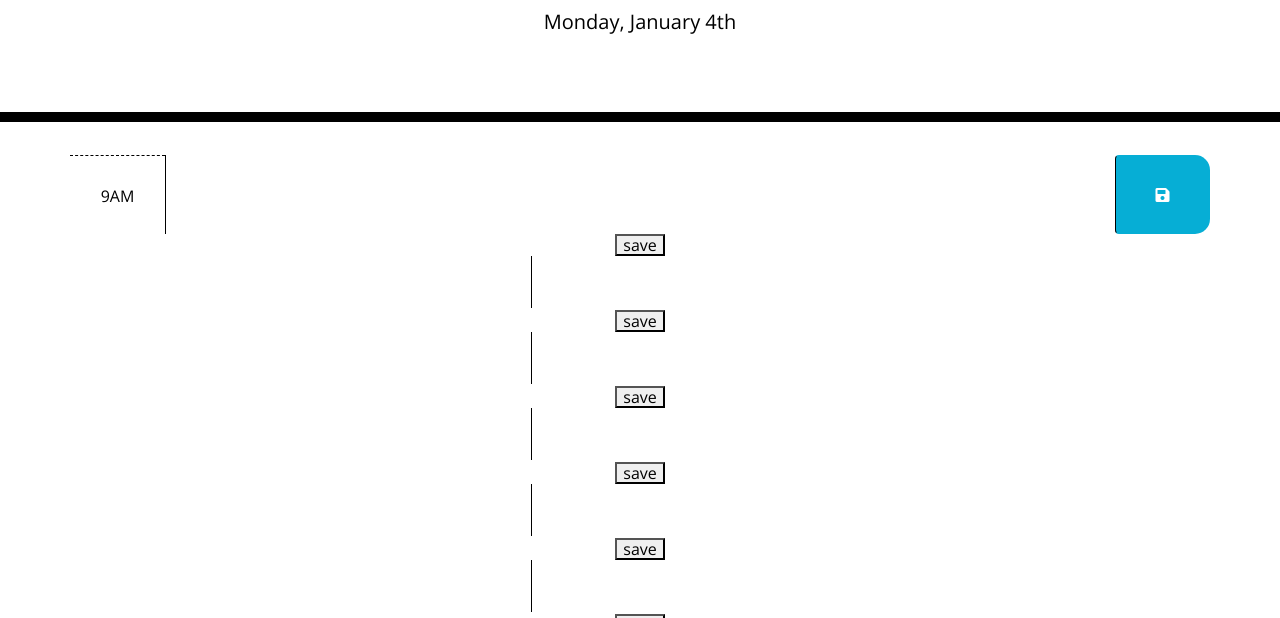
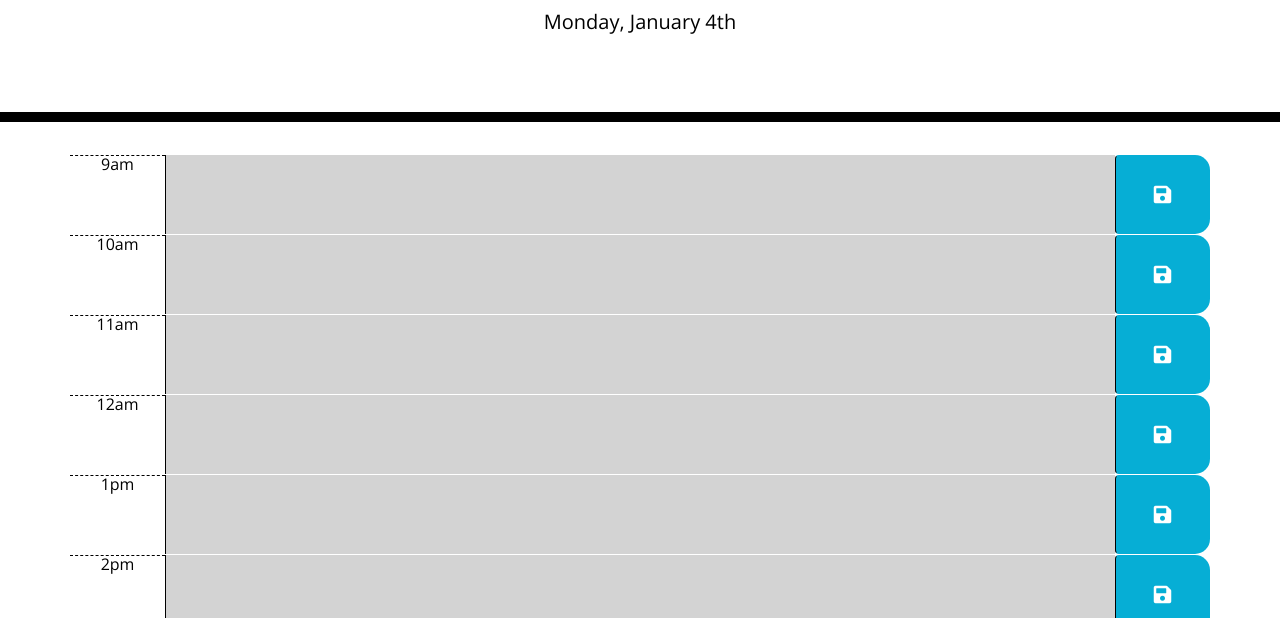
Before and after one commit to anthonyloredo5/Work-Day-Scheduler, a plain HTML site: page index.html in a window 1280 px wide. Shown: the part 182-800 px from the top of the page. Drawn offline with nearby package versions, Linux system fonts and the light colour scheme.

Commit message:
Set past time divs to readonly, resets at 5pm. Saves date to local storage and keeps them in the textbox until resaved

```diff
--- a/index.html
+++ b/index.html
@@ -28,22 +28,11 @@
       <p class="lead">A simple calendar app for scheduling your work day</p>
       <p id="currentDay" class="lead"></p>
     </header>
-    <div id='plannerBlocks' class="container">
+    <section id="plannerBlocks" class="container">
       <!-- Timeblocks go here -->
-      <div id="hour-9" class="row time-block">
-        <div class="col-md-1 hour">
-          9AM
-        </div>
-        <textarea class="col-md-10 description"></textarea>
-        <button class="btn saveBtn col-md-1"><i class="fas fa-save"></i></button>
-      </div>
+    </section>
 
 
-
-
-
-
-    </div>
 
     <script src="https://cdnjs.cloudflare.com/ajax/libs/jquery/3.2.1/jquery.min.js"></script>
     <script src="https://cdnjs.cloudflare.com/ajax/libs/moment.js/2.24.0/moment.min.js"></script>
--- a/script.js
+++ b/script.js
@@ -1,98 +1,101 @@
 //load up html first
-$(document).ready(function(){
+$(document).ready(function () {
+
     console.log('LOADING!!!')
     //get the data with Moment
     console.log(moment().format("dddd, MMMM Do"));
     //put the data on the page
     $("#currentDay").text(moment().format("dddd, MMMM Do"));
-    // add css classes according to the time
     //get current hour
     var currentHour = moment().hours();
     console.log(currentHour);
 
-    //forEach loop over the hour blocks
-    $(".time-block").each(function(){
+    var timeBlockDiv;
+    var timeDiv;
+    var button;
+    var textArea;
 
+    for (let i = 9; i < 18; i++) {
+        console.log('looping ?', i);
 
         //1 Make the piece of html with js
-        var timeBlockDiv = $('<div>')
-        var timeDiv = $('<div>')
-        var button = $('<button>')
-
+        timeBlockDiv = $('<div>');
+        timeDiv = $('<div>');
+        button = $('<button>');
+        textArea = $('<textarea>');
+        var icon = $("<i>");
 
         //2 Dress the html pieces up how u want htem!!
-        timeBlockDiv.addClass('time-block')
-        timeBlockDiv.attr('id', 'hour-')
-
+        timeBlockDiv.addClass('row time-block');
+        timeDiv.addClass('col-md-1 hour');
+        button.addClass('btn saveBtn col-md-1 saveBtn');
+        icon.addClass('fas fa-save');
+        textArea.addClass('col-md-10 description');
+        button.append(icon);
 
         //3 append it to the page!!
 
         // first append all the pieces into the maind timeblocDiv we made
-        timeBlockDiv.append(button, timeDiv)
+        timeBlockDiv.append(timeDiv, textArea, button);
         //finallt take the hwole chunk of html and append it to the page!!
-        //$('#plannerBlocks').append(timeBlockDiv)
+        $('#plannerBlocks').append(timeBlockDiv);
 
-
-    });
-
-    for (let i = 9; i < 18; i++) {
-            console.log('looping ?', i )
-
-        //1 Make the piece of html with js
-        var timeBlockDiv = $('<div>')
-        var timeDiv = $('<div>')
-        var button = $('<button>')
-        var textArea = $('<textarea>')
-        button.text('save')
-        button.attr('name', i)
-
-
-        //2 Dress the html pieces up how u want htem!!
-        timeBlockDiv.addClass('time-block')
-
-        if( i > 12 ) {
-            var num = i - 12
-            timeBlockDiv.attr('id', 'hour-' + num)
-            textArea.attr('id', 'input-' +num)
-        } else {
-            timeBlockDiv.attr('id', 'hour-' + i)
-            textArea.attr('id', 'input-' +i)
+        //creates the time text
+        var num;
+        if (i < 13) {
+            timeDiv.text(i + "am");
+        }
+        else if (i >= 13) {
+            num = i - 12;
+            timeDiv.text(num + "pm");
         }
 
+        //sets the color for all divs based on current hour
+        if (i < currentHour) {
+            textArea.addClass('past');
+            textArea.prop('readonly', true);
+        }
+        else if (i == currentHour) {
+            textArea.addClass('present');
+        }
+        else if (i > currentHour) {
+            textArea.addClass('future');
+        }
 
-        //3 append it to the page!!
+        //How we're going to assign our differnet divs
+        timeBlockDiv.attr('id', 'hour-' + i);
+        //how we acces the string
+        textArea.attr('id', 'input-' + i);
+        //how we know wherer the button is located
+        button.attr('name', i);
 
-        // first append all the pieces into the maind timeblocDiv we made
-        timeBlockDiv.append(button, timeDiv, textArea)
-        //finallt take the hwole chunk of html and append it to the page!!
-        $('#plannerBlocks').append(timeBlockDiv)
+        timeBlockDiv.append(textArea, button);
+        console.log(timeBlockDiv);
 
     }
 
+    //local storage
+    $('.saveBtn').click(function () {
+        //go get data from text box
+        var data = $.parseJSON($(this).attr('name'));
+        var tData = $("#input-" + data).val().trim();
 
+        localStorage.setItem(data, tData);
+        console.log(tData);
+        console.log(data);
+    });
 
+    function displayData() {
+        if (currentHour > 17) {
+            localStorage.clear();
+        }
+        for (var i = 9; i < 18; i++) {
+            console.log(localStorage.getItem(i));
+            $("#input-" + i).text(localStorage.getItem(i));
 
-    //get the value from html for current hour block
-    //var blockHour = parseInt($(this).attr("id").split("-")[1]);
-
-    //check and see if the currentHour > or < blockHour
-    //add css classes according to time
-    $(this).addClass("past");
-
-
-    //1 GEt all the time blocks on the page 9 - 5
-
-    //2 When u click butotn do u know which time block hour u clicked ??
-
-    //3 can u see text area for that corresponing hours button we clicked
-
-    //3 Local storage save what we just typed to local stoage when we click the button
-
-    //4 change color of text area based on hour
-
-
-
-
+        }
+    }
+    displayData();
 
 
 
--- a/style.css
+++ b/style.css
@@ -63,6 +63,9 @@ textarea{
   border-bottom-right-radius: 15px;
   background-color: #06AED5;
   color: white;
+
+  font-size: 20px;
+  transition: all .3s ease-in-out;
 }
 
 .saveBtn i:hover {
--- a/tom.js
+++ /dev/null
@@ -1,6 +0,0 @@
-console.log('HELLOOO')
-
-for (let i = 0; i < 10; i++) {
-    console.log('HELLOOO', i)
-
-}
```
